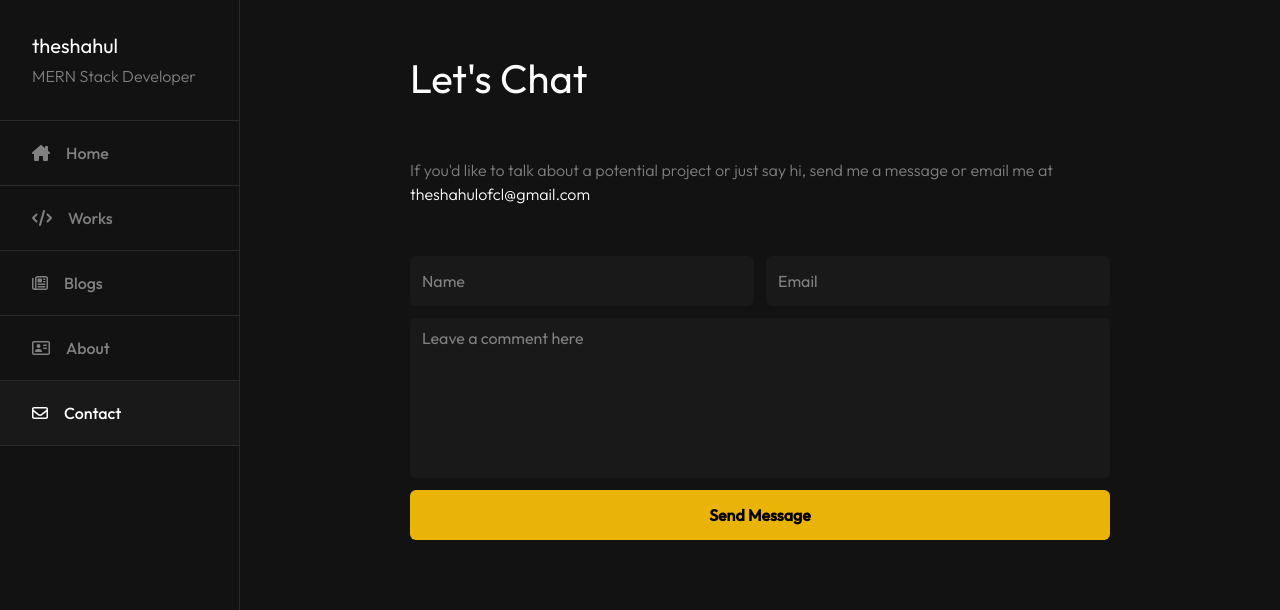
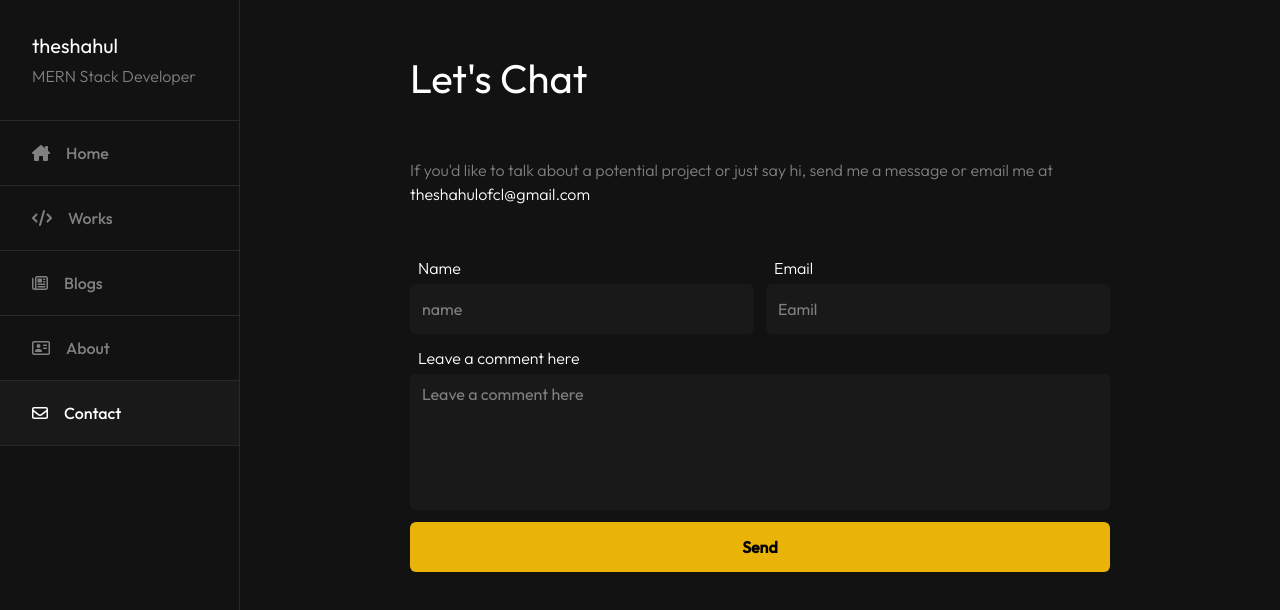
Before and after one commit to shahulcb/portfolio-react, a React (Create React App) app: page /contact in a window 1280 px wide. Shown: the top 610 px of the page. Built offline with nearby package versions, Linux system fonts and the light colour scheme.

Commit message:
formik and yup added

```diff
--- a/package.json
+++ b/package.json
@@ -12,12 +12,14 @@
     "@testing-library/jest-dom": "^5.17.0",
     "@testing-library/react": "^13.4.0",
     "@testing-library/user-event": "^13.5.0",
+    "formik": "^2.4.5",
     "react": "^18.2.0",
     "react-awesome-reveal": "^4.2.7",
     "react-dom": "^18.2.0",
     "react-router-dom": "^6.21.1",
     "react-scripts": "5.0.1",
-    "web-vitals": "^2.1.4"
+    "web-vitals": "^2.1.4",
+    "yup": "^1.3.3"
   },
   "scripts": {
     "start": "react-scripts start",
--- a/src/index.css
+++ b/src/index.css
@@ -12,3 +12,40 @@ body {
 .active {
     @apply bg-customHoverColor text-white
 }
+
+.form-control {
+    @apply flex flex-col gap-1 w-full
+}
+
+.form-control>label {
+    @apply ml-2 font-light
+}
+
+.form-control>span {
+    @apply text-red-500 ml-2 text-sm
+}
+
+input[type=text],
+input[type=email],
+input[type=password],
+textarea {
+    @apply w-full h-[50px] bg-customHoverColor border-none rounded-md text-base text-white font-normal px-3 py-2
+}
+
+textarea {
+    @apply h-full resize-none
+}
+
+input[type=text]::placeholder,
+input[type=email]::placeholder,
+input[type=password]::placeholder,
+textarea::placeholder {
+    @apply text-customTextColor
+}
+
+input[type=text],
+input[type=email],
+input[type=password],
+textarea:focus {
+    @apply outline-none
+}
--- a/src/pages/Visitor/Contact.jsx
+++ b/src/pages/Visitor/Contact.jsx
@@ -1,24 +1,57 @@
 import React from 'react'
 import Layout from "../Layout"
 import Section from "../../components/Section"
-import Input from "../../components/Form/Input"
-import TextArea from "../../components/Form/TextArea"
 import SubmitButton from "../../components/Form/SubmitButton"
+import { Formik, Form, ErrorMessage, Field } from 'formik'
+import * as Yup from 'yup';
 
 function Contact() {
+    const initialValues = {
+        name: '',
+        email: '',
+        comment: ''
+    }
+    const validationSchema = Yup.object({
+        name: Yup.string().required('Please enter your name'),
+        email: Yup.string().required('Please enter your email').email('Email format is invaid'),
+        comment: Yup.string().required('Please enter a comments')
+    })
+    const onSubmit = values => {
+        console.log(values);
+    }
     return (
         <Layout>
             <Section className={"border-none max-w-[700px] mx-auto lg:px-0"}>
                 <h1 className="text-[32px] font-normal lg:text-[40px]">Let's Chat</h1>
                 <p className='text-base text-customTextColor font-light'>If you'd like to talk about a potential project or just say hi, send me a message or email me at <a href="" className='text-white hover:text-yellow-500 transition ease-in-out duration-500'>theshahulofcl@gmail.com</a></p>
-                <form className='flex flex-col gap-3'>
-                    <div className='flex gap-3 flex-col md:flex-row'>
-                        <Input type={"text"} placeholder={"Name"} />
-                        <Input type={"email"} placeholder={"Email"} />
-                    </div>
-                    <TextArea placeholder={"Leave a comment here"} rows={6} />
-                    <SubmitButton>Send Message</SubmitButton>
-                </form>
+                <Formik
+                    initialValues={initialValues}
+                    validationSchema={validationSchema}
+                    onSubmit={onSubmit}
+                >
+                    <Form>
+                        <div className='flex flex-col gap-3'>
+                            <div className='flex gap-3 flex-col md:flex-row'>
+                                <div className='form-control'>
+                                    <label htmlFor='name'>Name</label>
+                                    <Field type="text" placeholder="name" name="name" id="name" />
+                                    <ErrorMessage name='name' component="span" />
+                                </div>
+                                <div className='form-control'>
+                                    <label htmlFor='email'>Email</label>
+                                    <Field type="email" placeholder="Eamil" name="email" id="email" />
+                                    <ErrorMessage name='email' component="span" />
+                                </div>
+                            </div>
+                            <div className='form-control'>
+                                <label htmlFor='comment'>Leave a comment here</label>
+                                <Field as="textarea" rows={5} placeholder="Leave a comment here" name="comment" id="comment" />
+                                <ErrorMessage name='comment' component="span" />
+                            </div>
+                            <SubmitButton>Send</SubmitButton>
+                        </div>
+                    </Form>
+                </Formik>
             </Section>
         </Layout>
     )
```
Also changed, not shown: 1 other file (tests, documents, lock files or other folders).
